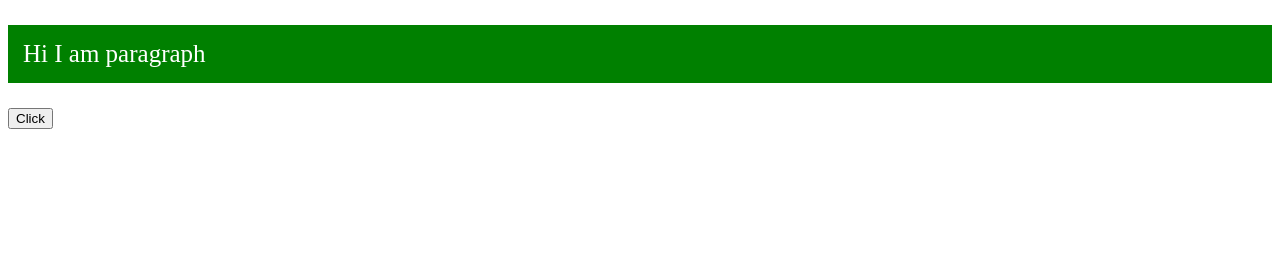
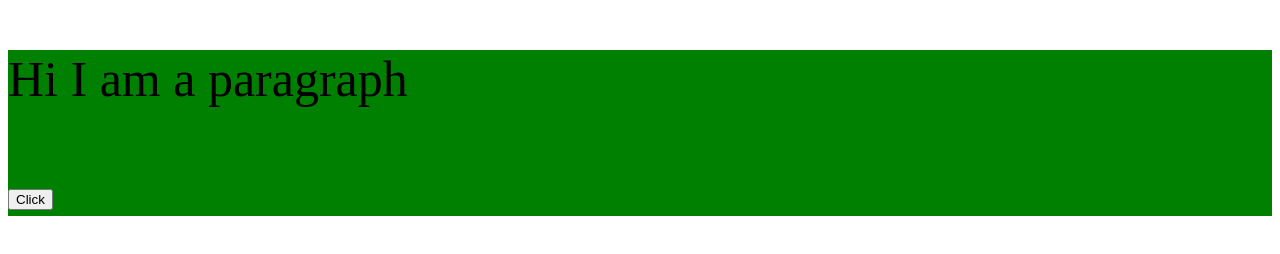
Before and after one commit to Swat0026/jQuery-handson, a plain HTML site: page index.html in a window 1280 px wide. Both pictures are taken after a click on the button "Click". Drawn offline with nearby package versions, Linux system fonts and the light colour scheme.

Commit message:
added toggle class

```diff
--- a/index.html
+++ b/index.html
@@ -7,28 +7,25 @@
     <title>Document</title>
     <script src="https://ajax.googleapis.com/ajax/libs/jquery/3.6.0/jquery.min.js"></script>
   </head>
+  <style>
+      .important{
+          background-color: green;
+          font-size: 50px;
+      }
+  </style>
   <body>
-    <!-- <div class="test">Hi I am class test</div>
-    <div class="funny">I am Funny Class</div>
-    <div class="demo">Hi I am Demo Class</div> -->
-    <p id="p1">Hi I am paragraph</p>
+      <div class="main">
+          <p>Hi I am a paragraph</p>
+          <button>Click</button>
 
-    <button>Click</button>
+      </div>
 
-    <script>
-      $(document).ready(function () {
-        $("button").click(function () {
-          $("#p1").css({
-            'background-color': 'green',
-            'color': 'white',
-            'font-size': '25px',
-            'padding': '15px'
+      <script>
+        $(document).ready(function () {
+          $("button").click(function () {
+            $("div").toggleClass("important");
           });
-
-          //    $(".test").remove();
-          //    $(".demo").remove();
         });
-      });
-    </script>
+      </script>
   </body>
 </html>
```
